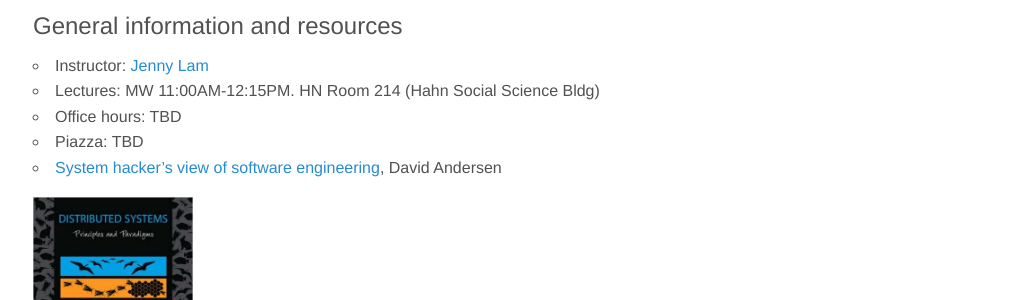
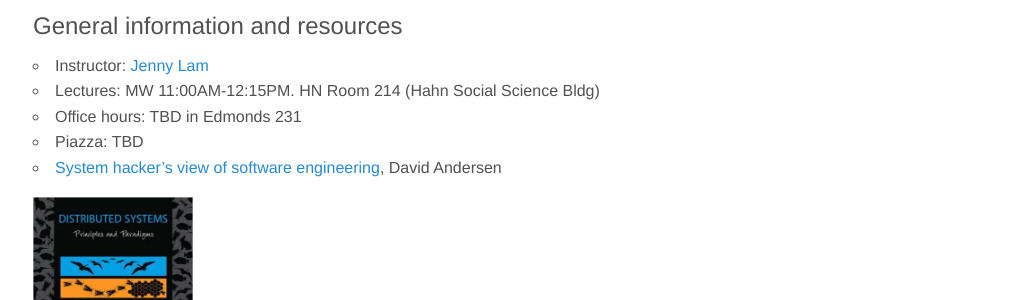
Before and after one commit to jnylam/jnylam.github.io, a Jekyll site: the page built from _courses/ds/syllabus.md, in a window 1280 px wide and 900 px high. Shown: the part 310-610 px from the top of the window, without its empty margins (127-1151 px from the left). Built offline with Jekyll 4.4.1, drawn with Linux system fonts in a browser that asks for light colours.

Commit message:
office room

```diff
--- a/_courses/ds/syllabus.md
+++ b/_courses/ds/syllabus.md
@@ -8,7 +8,7 @@ courseid: ds
 
 * Instructor: [Jenny Lam](mailto:jenny.lam@pomona.edu)
 * Lectures: MW  11:00AM-12:15PM. HN Room 214 (Hahn Social Science Bldg)
-* Office hours: TBD
+* Office hours: TBD in Edmonds 231
 * Piazza: TBD
 * [System hacker's view of software engineering](http://www.cs.cmu.edu/~dga/systems-se.pdf), David Andersen
 
```
